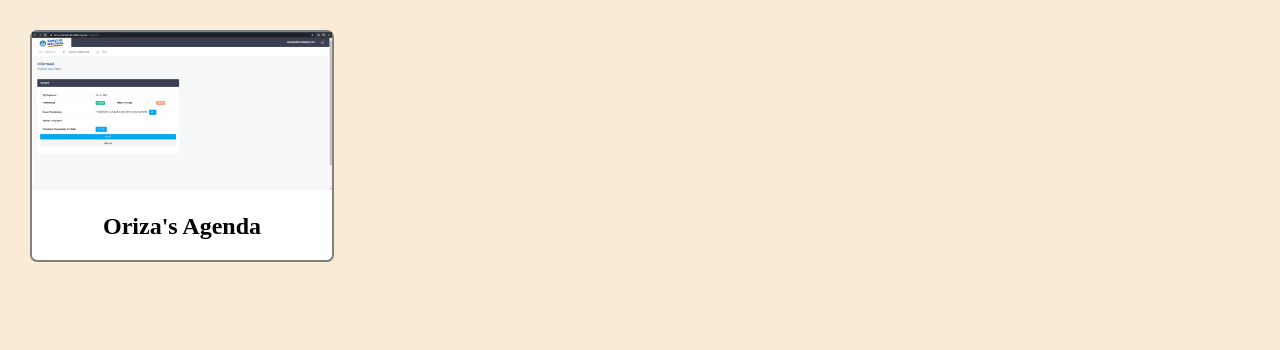
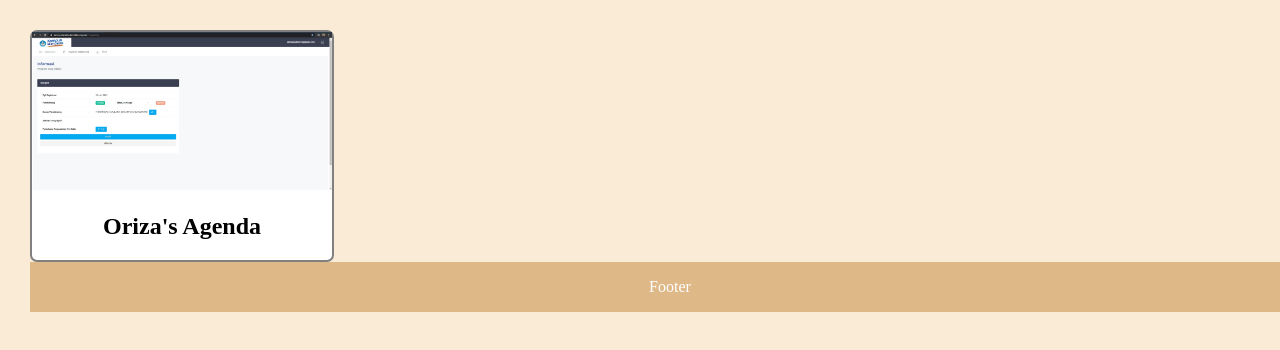
Before and after one commit to Oriza-Sativa/my-repo-from-remote, a plain HTML site: page index.html in a window 1280 px wide. Shown: the top 350 px of the page. Drawn offline with Linux system fonts and the light colour scheme; files whose address does not match are found by name.

Commit message:
added style for id footer

```diff
--- a/index.html
+++ b/index.html
@@ -1,12 +1,13 @@
 <!DOCTYPE html>
 <html>
     <head>
-        <link rel="stylesheet" href="style.css"
+        <link rel="stylesheet" href="style.css"/>
     </head>
     <body>
         <div id="profile-container">
             <img id="profile-image" src="D:\File Oriza Sativa\Git Belajar\Dosen_Approval.jpg" alt="today agenda" width="500" height="400"/>
             <h2 id="profile-name"> Oriza's Agenda</h2>
         </div>
+        <div id="footer">Footer</div>
     </body>
 </html>
--- a/style.css
+++ b/style.css
@@ -16,3 +16,11 @@ body{
 #profile-name{
     text-align: center;
 }
+#footer{
+    width: 100%;
+    height: 50px;
+    line-height: 50px;
+    background-color: burlywood;
+    text-align: center;
+    color: white;
+}
```
